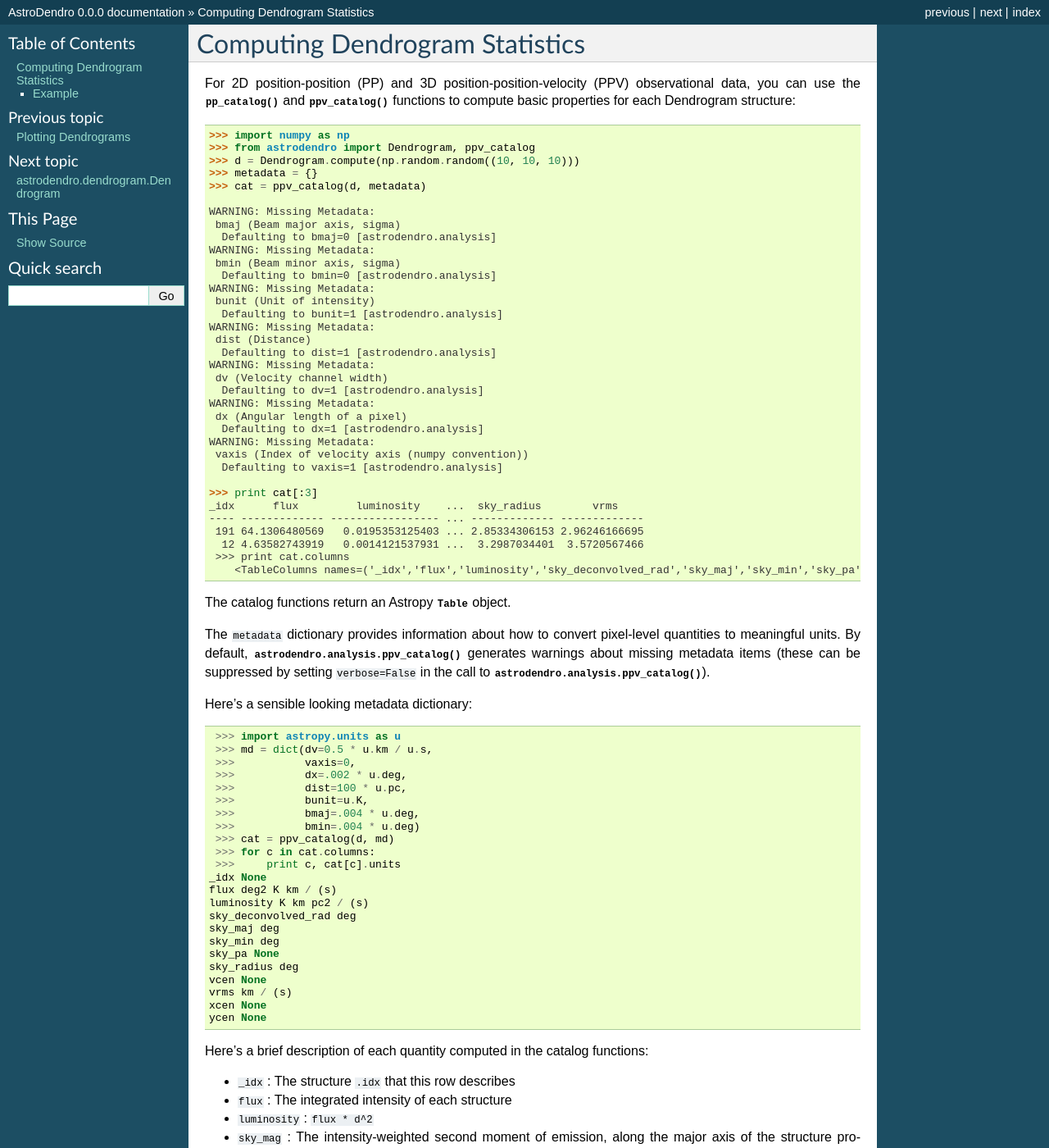
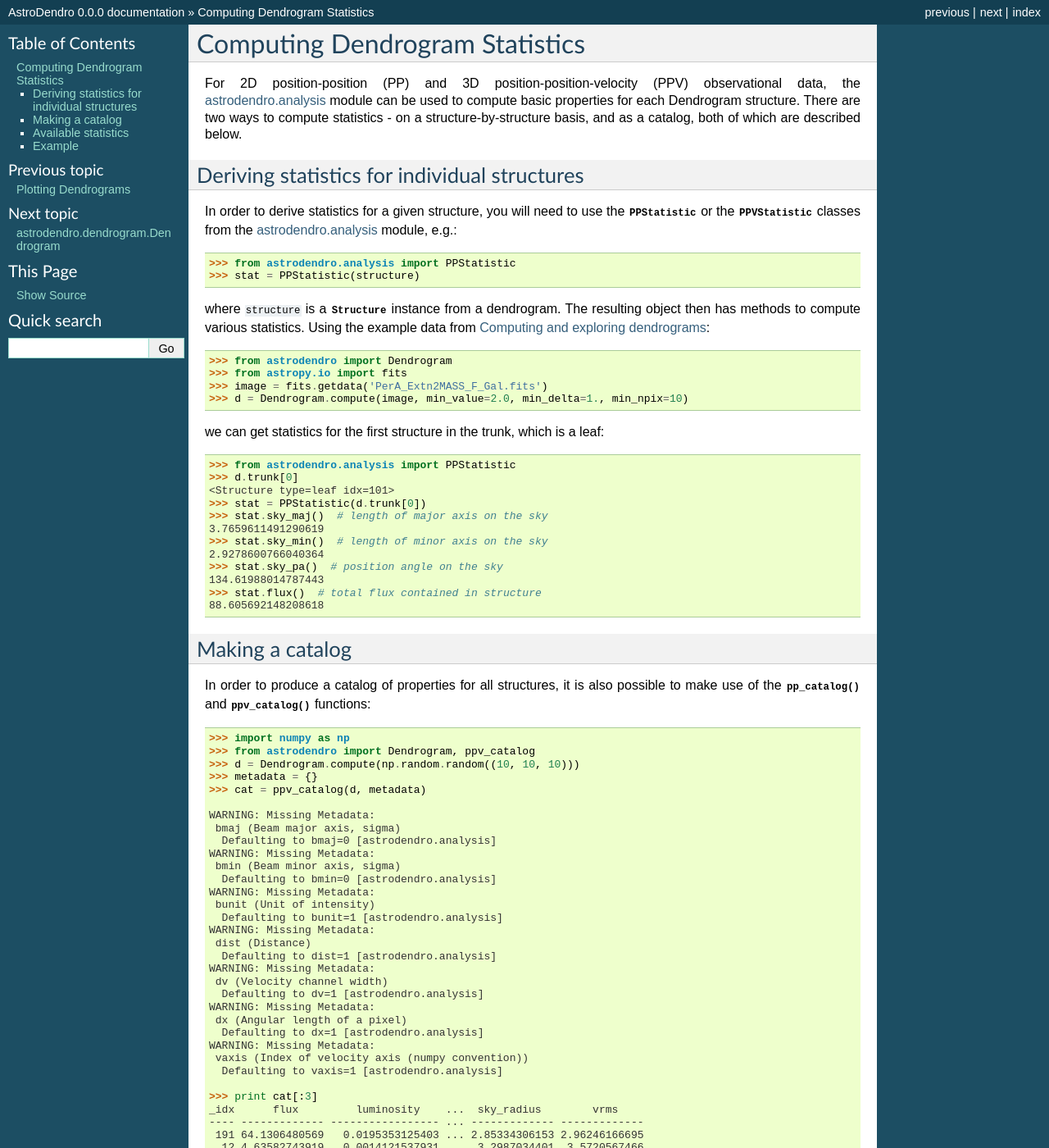
Before and after one commit to dendrograms/astrodendro, a Sphinx documentation site: the page built from docs/catalog.rst, in a window 1280 px wide and 1400 px high. Shown: the whole window at 82% size. Built offline with Sphinx 7.4.7, drawn with Linux system fonts in a browser that asks for light colours; some of the changed text lies outside the part shown.

Commit message:
Expanded docs on analysis

```diff
--- a/docs/catalog.rst
+++ b/docs/catalog.rst
@@ -2,9 +2,52 @@ Computing Dendrogram Statistics
 ===============================
 
 For 2D position-position (PP) and 3D position-position-velocity (PPV)
-observational data, you can use the :func:`~astrodendro.analysis.pp_catalog` and
-:func:`~astrodendro.analysis.ppv_catalog` functions to compute basic properties
-for each Dendrogram structure::
+observational data, the :doc:`api/astrodendro.analysis` module can be used to
+compute basic properties for each Dendrogram structure. There are two ways to
+compute statistics - on a structure-by-structure basis, and as a catalog, both
+of which are described below.
+
+Deriving statistics for individual structures
+---------------------------------------------
+
+In order to derive statistics for a given structure, you will need to use the
+:class:`~astrodendro.analysis.PPStatistic` or the
+:class:`~astrodendro.analysis.PPVStatistic` classes from the
+:doc:`api/astrodendro.analysis` module, e.g.::
+
+   >>> from astrodendro.analysis import PPStatistic
+   >>> stat = PPStatistic(structure)
+
+where ``structure`` is a :class:`~astrodendro.structure.Structure` instance
+from a dendrogram. The resulting object then has methods to compute various
+statistics. Using the example data from :doc:`using`::
+
+    >>> from astrodendro import Dendrogram
+    >>> from astropy.io import fits
+    >>> image = fits.getdata('PerA_Extn2MASS_F_Gal.fits')
+    >>> d = Dendrogram.compute(image, min_value=2.0, min_delta=1., min_npix=10)
+
+we can get statistics for the first structure in the trunk, which is a leaf::
+
+    >>> from astrodendro.analysis import PPStatistic
+    >>> d.trunk[0]
+    <Structure type=leaf idx=101>
+    >>> stat = PPStatistic(d.trunk[0])
+    >>> stat.sky_maj()  # length of major axis on the sky
+    3.7659611491290619
+    >>> stat.sky_min()  # length of minor axis on the sky
+    2.9278600766040364
+    >>> stat.sky_pa()  # position angle on the sky
+    134.61988014787443
+    >>> stat.flux()  # total flux contained in structure
+    88.605692148208618
+
+Making a catalog
+----------------
+
+In order to produce a catalog of properties for all structures, it is also
+possible to make use of the :func:`~astrodendro.analysis.pp_catalog` and
+:func:`~astrodendro.analysis.ppv_catalog` functions::
 
    >>> import numpy as np
    >>> from astrodendro import Dendrogram, ppv_catalog
@@ -46,9 +89,9 @@ The catalog functions return an Astropy :class:`~astropy.table.table.Table` obje
 
 The ``metadata`` dictionary provides information about how to convert
 pixel-level quantities to meaningful units. By default,
-:func:`astrodendro.analysis.ppv_catalog` generates warnings about missing
+:func:`~astrodendro.analysis.ppv_catalog` generates warnings about missing
 metadata items (these can be suppressed by setting ``verbose=False`` in the
-call to :func:`astrodendro.analysis.ppv_catalog`).
+call to :func:`~astrodendro.analysis.ppv_catalog`).
 
 Here's a sensible looking metadata dictionary::
 
@@ -76,7 +119,14 @@ Here's a sensible looking metadata dictionary::
    xcen None
    ycen None
 
-Here's a brief description of each quantity computed in the catalog functions:
+Available statistics
+--------------------
+
+For a full list of available statistics for each type of statistic class, see
+:class:`~astrodendro.analysis.PPStatistic` and
+:class:`~astrodendro.analysis.PPVStatistic`.
+
+Here's a more detailed description of the available quantities:
 
 * ``_idx`` : The structure ``.idx`` that this row describes
 * ``flux`` : The integrated intensity of each structure
```
